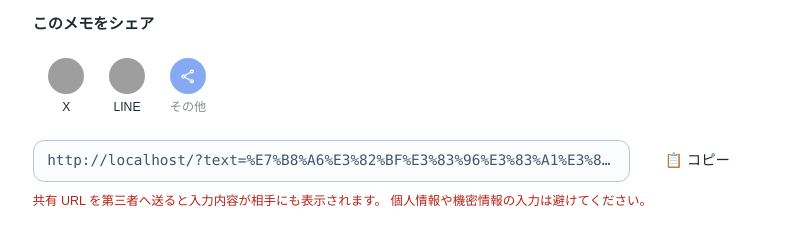
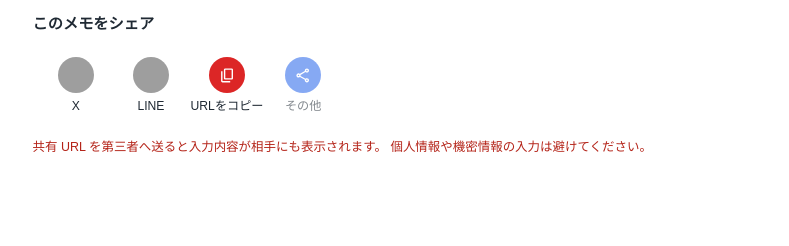
Before and after one commit to hirokiwa/vertical-tab-memo, a website built with Vite: page index.html in a window 1280 px wide. Shown: the part 527-773 px from the top of the page, without its empty margins (245-1034 px from the left). Built offline with nearby package versions, Linux system fonts and the light colour scheme; grey boxes are pictures that could not be loaded.

Commit message:
Remove URL to copy

```diff
--- a/index.html
+++ b/index.html
@@ -22,7 +22,7 @@
               type="text"
               autocomplete="off"
               spellcheck="false"
-              aria-describedby="memo-preview memo-url"
+              aria-describedby="memo-preview"
             />
           </form>
           <section class="memo-card__icon-section" aria-label="Favicon icon selector">
@@ -61,6 +61,14 @@
                 </span>
                 <span class="memo-card__share-label">LINE</span>
               </button>
+              <button id="memo-url-copy" class="memo-card__share-button" type="button" aria-label="URLをコピー">
+                <span class="memo-card__share-icon memo-card__share-icon--copy" aria-hidden="true">
+                  <svg id="memo-url-copy-icon" class="memo-card__share-icon-svg" viewBox="0 -960 960 960" fill="currentColor">
+                    <path d="M360-240q-33 0-56.5-23.5T280-320v-480q0-33 23.5-56.5T360-880h360q33 0 56.5 23.5T800-800v480q0 33-23.5 56.5T720-240H360Zm0-80h360v-480H360v480ZM200-80q-33 0-56.5-23.5T120-160v-560h80v560h440v80H200Zm160-240v-480 480Z" />
+                  </svg>
+                </span>
+                <span class="memo-card__share-label">URLをコピー</span>
+              </button>
               <button id="memo-share-native" class="memo-card__share-button" type="button" aria-label="共有メニューを開く">
                 <span class="memo-card__share-icon memo-card__share-icon--native" aria-hidden="true">
                   <svg class="memo-card__share-icon-svg" viewBox="0 -960 960 960" fill="currentColor">
@@ -69,10 +77,6 @@
                 </span>
                 <span class="memo-card__share-label">その他</span>
               </button>
-            </div>
-            <div class="memo-card__url-row">
-              <p id="memo-url" class="memo-card__url" aria-live="polite"></p>
-              <button id="memo-url-copy" class="memo-card__copy-button" type="button" aria-label="URLをコピー">📋 コピー</button>
             </div>
             <p id="memo-share-note" class="memo-card__note">
               共有 URL を第三者へ送ると入力内容が相手にも表示されます。
--- a/src/features/memo/elements.ts
+++ b/src/features/memo/elements.ts
@@ -8,8 +8,8 @@ export type PageElements = {
   memoInput: HTMLInputElement
   memoIconList: HTMLUListElement
   memoPreview: HTMLParagraphElement
-  memoUrl: HTMLParagraphElement
   memoUrlCopyButton: HTMLButtonElement
+  memoUrlCopyIconPath: SVGPathElement
   memoShareXButton: HTMLButtonElement
   memoShareLineButton: HTMLButtonElement
   memoShareNativeButton: HTMLButtonElement
@@ -29,8 +29,8 @@ export const getPageElements = (): PageElements => ({
   memoInput: getRequiredElementById<HTMLInputElement>(elementIds.memoInput),
   memoIconList: getRequiredElementById<HTMLUListElement>(elementIds.memoIconList),
   memoPreview: getRequiredElementById<HTMLParagraphElement>(elementIds.memoPreview),
-  memoUrl: getRequiredElementById<HTMLParagraphElement>(elementIds.memoUrl),
   memoUrlCopyButton: getRequiredElementById<HTMLButtonElement>(elementIds.memoUrlCopy),
+  memoUrlCopyIconPath: document.getElementById(elementIds.memoUrlCopyIcon)?.querySelector('path') as SVGPathElement,
   memoShareXButton: getRequiredElementById<HTMLButtonElement>(elementIds.memoShareX),
   memoShareLineButton: getRequiredElementById<HTMLButtonElement>(elementIds.memoShareLine),
   memoShareNativeButton: getRequiredElementById<HTMLButtonElement>(elementIds.memoShareNative),
--- a/src/features/memo/share-controller.ts
+++ b/src/features/memo/share-controller.ts
@@ -6,6 +6,10 @@ type SetupShareParameters = {
   pageElements: PageElements
   stateService: StateService
 }
+
+const COPY_ICON_PATH =
+  'M360-240q-33 0-56.5-23.5T280-320v-480q0-33 23.5-56.5T360-880h360q33 0 56.5 23.5T800-800v480q0 33-23.5 56.5T720-240H360Zm0-80h360v-480H360v480ZM200-80q-33 0-56.5-23.5T120-160v-560h80v560h440v80H200Zm160-240v-480 480Z'
+const CHECK_ICON_PATH = 'M382-240 154-468l57-57 171 171 367-367 57 57-424 424Z'
 
 const openShareWindow = (shareUrl: string): void => {
   window.open(shareUrl, '_blank', 'noopener,noreferrer')
@@ -19,9 +23,9 @@ export const setupShare = ({ pageElements, stateService }: SetupShareParameters)
     }
 
     void navigator.clipboard.writeText(shareUrl)
-    pageElements.memoUrlCopyButton.textContent = '✅ コピー済み'
+    pageElements.memoUrlCopyIconPath.setAttribute('d', CHECK_ICON_PATH)
     window.setTimeout(() => {
-      pageElements.memoUrlCopyButton.textContent = '📋 コピー'
+      pageElements.memoUrlCopyIconPath.setAttribute('d', COPY_ICON_PATH)
     }, 1200)
   }
 
--- a/src/features/memo/state-service.ts
+++ b/src/features/memo/state-service.ts
@@ -1,7 +1,6 @@
 import {
   createFaviconDataUrl,
   createSearchFromMemoState,
-  createShareUrlFromMemoState,
   createTitleFromMemoText,
   DEFAULT_FAVICON_ICON,
   normalizeFaviconIcon,
@@ -34,7 +33,6 @@ export const createStateService = (pageElements: PageElements) => {
 
     document.title = createTitleFromMemoText(normalizedMemoState.memoText)
     pageElements.memoPreview.textContent = `${normalizeFaviconIcon(normalizedMemoState.faviconIcon)} ${normalizeMemoText(normalizedMemoState.memoText)}`
-    pageElements.memoUrl.textContent = createShareUrlFromMemoState(normalizedMemoState, window.location)
     pageElements.memoCustomIconInput.value = normalizedMemoState.faviconIcon
     pageElements.faviconLink.href = createFaviconDataUrl(normalizedMemoState.faviconIcon)
 
--- a/src/features/memo/view.ts
+++ b/src/features/memo/view.ts
@@ -5,8 +5,8 @@ const MEMO_FORM_ID = 'memo-form'
 const MEMO_INPUT_ID = 'memo-input'
 const MEMO_ICON_LIST_ID = 'memo-icon-list'
 const MEMO_PREVIEW_ID = 'memo-preview'
-const MEMO_URL_ID = 'memo-url'
 const MEMO_URL_COPY_ID = 'memo-url-copy'
+const MEMO_URL_COPY_ICON_ID = 'memo-url-copy-icon'
 const MEMO_SHARE_X_ID = 'memo-share-x'
 const MEMO_SHARE_LINE_ID = 'memo-share-line'
 const MEMO_SHARE_NATIVE_ID = 'memo-share-native'
@@ -25,8 +25,8 @@ export const elementIds = {
   memoInput: MEMO_INPUT_ID,
   memoIconList: MEMO_ICON_LIST_ID,
   memoPreview: MEMO_PREVIEW_ID,
-  memoUrl: MEMO_URL_ID,
   memoUrlCopy: MEMO_URL_COPY_ID,
+  memoUrlCopyIcon: MEMO_URL_COPY_ICON_ID,
   memoShareX: MEMO_SHARE_X_ID,
   memoShareLine: MEMO_SHARE_LINE_ID,
   memoShareNative: MEMO_SHARE_NATIVE_ID,
--- a/src/styles/app.css
+++ b/src/styles/app.css
@@ -367,39 +367,15 @@ body {
   transform: scale(1.01);
 }
 
-.memo-card__preview,
-.memo-card__url {
+.memo-card__preview {
   border: 1px solid var(--memo-color-border);
   border-radius: 0.7rem;
   padding: 0.6rem 0.85rem;
   background: #fbfcfe;
+  font-size: clamp(1.25rem, 4vw, 2rem);
+  font-weight: 700;
   line-height: 1.5;
   overflow-wrap: anywhere;
-}
-
-.memo-card__preview {
-  font-size: clamp(1.25rem, 4vw, 2rem);
-  font-weight: 700;
-}
-
-.memo-card__url {
-  color: var(--memo-color-subtext);
-  font-family: var(--memo-font-mono);
-  font-size: 0.9rem;
-  flex: 1 1 16rem;
-  min-width: 0;
-  white-space: nowrap;
-  overflow: hidden;
-  text-overflow: ellipsis;
-  overflow-wrap: normal;
-}
-
-.memo-card__url-row {
-  display: flex;
-  flex-wrap: wrap;
-  min-width: 0;
-  gap: 0.45rem;
-  align-items: center;
 }
 
 .memo-card__share-section {
@@ -414,15 +390,19 @@ body {
   display: flex;
   flex-wrap: wrap;
   justify-content: start;
-  gap: 0.3rem;
 }
 
-.memo-card__copy-button,
 .memo-card__share-button {
   border: 2px solid transparent;
   border-radius: 0.7rem;
-  min-height: 2.35rem;
-  padding: 0.5rem 0.7rem;
+  display: flex;
+  flex-direction: column;
+  align-items: center;
+  justify-content: center;
+  gap: 0.35rem;
+  min-height: 4.7rem;
+  min-width: 4.7rem;
+  padding: 0;
   background: transparent;
   color: var(--memo-color-text);
   font: inherit;
@@ -437,22 +417,10 @@ body {
     background-color 160ms ease;
 }
 
-.memo-card__copy-button {
-  min-width: 7.5rem;
-  flex: 0 0 auto;
-}
-
-.memo-card__copy-button:hover {
-  background: #f3f8f7;
-  border-radius: 0.95rem;
-  transform: translateY(-1px);
-}
-
 .memo-card__share-button:hover .memo-card__share-icon {
   transform: scale(1.08);
 }
 
-.memo-card__copy-button:focus-visible,
 .memo-card__share-button:focus-visible {
   outline: 3px solid rgba(15, 118, 110, 0.32);
   outline-offset: 2px;
@@ -465,17 +433,6 @@ body {
   opacity: 0.55;
   cursor: not-allowed;
   transform: none;
-}
-
-.memo-card__share-button {
-  display: flex;
-  flex-direction: column;
-  align-items: center;
-  justify-content: center;
-  gap: 0.35rem;
-  min-height: 4.7rem;
-  max-width: 100%;
-  padding: 0.55rem 0.5rem;
 }
 
 .memo-card__share-icon {
@@ -498,7 +455,17 @@ body {
   color: #ffffff;
 }
 
+.memo-card__share-icon--copy {
+  background: #dc2626;
+  color: #ffffff;
+}
+
 .memo-card__share-icon--native .memo-card__share-icon-svg {
+  width: 1.05rem;
+  height: 1.05rem;
+}
+
+.memo-card__share-icon--copy .memo-card__share-icon-svg {
   width: 1.05rem;
   height: 1.05rem;
 }
@@ -555,6 +522,7 @@ body {
 .privacy-policy__header,
 .privacy-policy__section,
 .privacy-policy__contact-list {
+  padding: 0;
   display: flex;
   flex-direction: column;
   gap: 0.65rem;
@@ -578,6 +546,7 @@ body {
 .privacy-policy__contact-description {
   font-size: 0.98rem;
   line-height: 1.75;
+  margin: 0;
 }
 
 .privacy-policy__section-title {
@@ -612,10 +581,6 @@ body {
   line-height: 1.7;
 }
 
-.privacy-policy__contact-list {
-  padding: 0;
-}
-
 .privacy-policy__contact-row {
   padding: 0.8rem 0.9rem;
   border: 1px solid var(--memo-color-border);
@@ -628,10 +593,6 @@ body {
 
 .privacy-policy__contact-term {
   font-weight: 700;
-}
-
-.privacy-policy__contact-description {
-  margin: 0;
 }
 
 .contact-page__frame-shell {
```
Also changed, not shown: src/entries/contact.ts (added), src/entries/privacy.ts (added).
